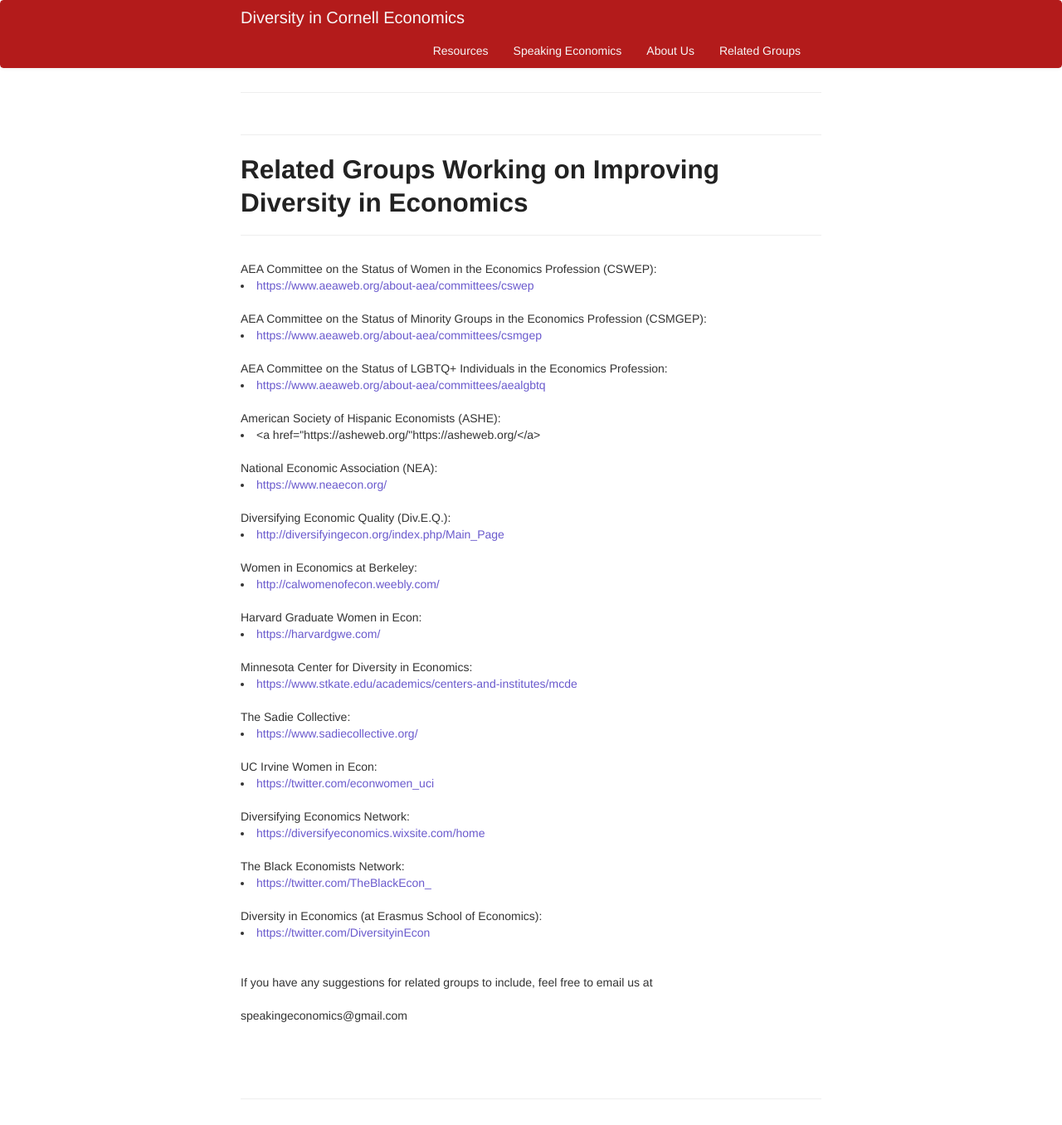
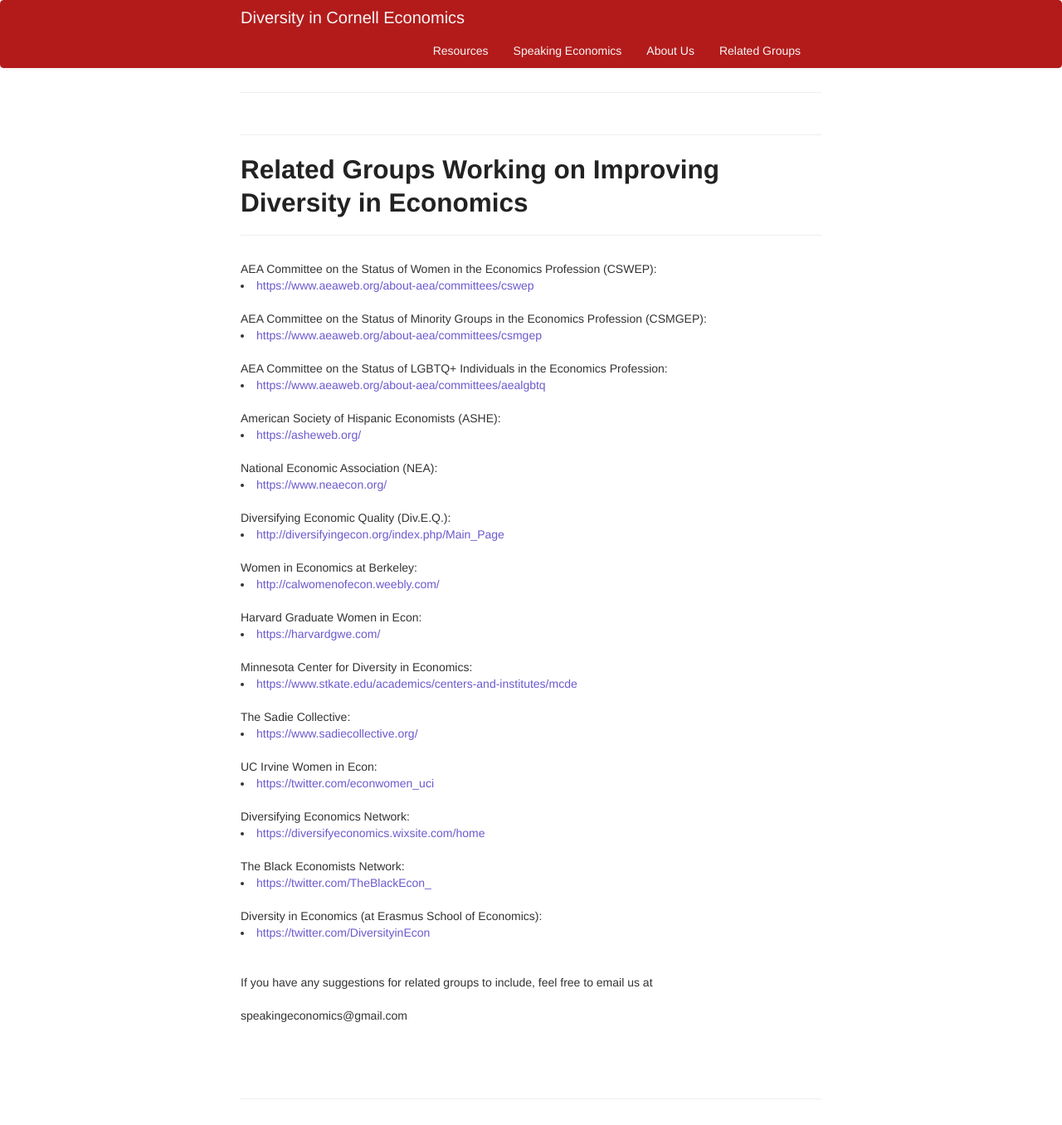
Before and after one commit to aponce6/Diversity-in-Cornell-Economics.github.io, a Jekyll site: the page built from pages/related_groups.md, in a window 1280 px wide. Shown: the whole page at 83% size. Built offline with Jekyll 4.4.1, drawn with Linux system fonts in a browser that asks for light colours; our own code applies the rules of GitHub Pages for plain Markdown files.

Commit message:
update related groups

```diff
--- a/pages/related_groups.md
+++ b/pages/related_groups.md
@@ -51,7 +51,7 @@ AEA Committee on the Status of LGBTQ+ Individuals in the Economics Profession:
 
 <br/>
 American Society of Hispanic Economists (ASHE):
-<li><a href="https://asheweb.org/"https://asheweb.org/</a></li>
+<li><a href="https://asheweb.org/">https://asheweb.org/</a></li>
 
 <br/>
 National Economic Association (NEA):
```
